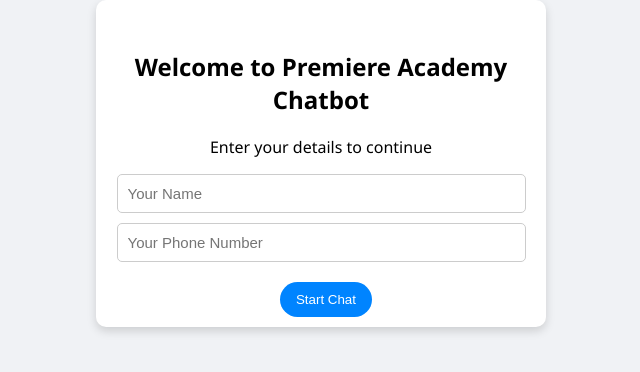
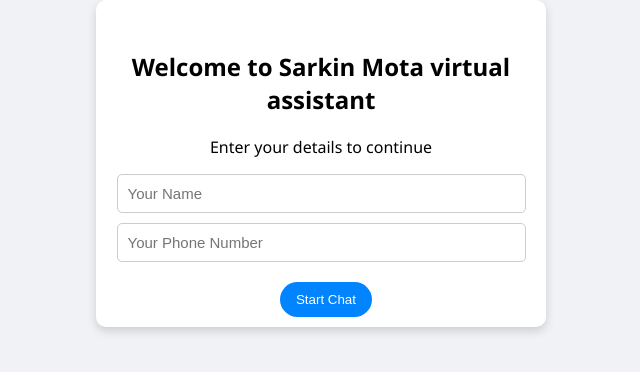
Before and after one commit to tuwasimon/premier, a Flask app: page /ui in a window 1280 px wide. Shown: the top 372 px of the page, without its empty margins (319-959 px from the left). Run offline with Flask 3, Linux system fonts and the light colour scheme.

Commit message:
Update chat.html

```diff
--- a/templates/chat.html
+++ b/templates/chat.html
@@ -3,7 +3,7 @@
 <head>
   <meta charset="UTF-8">
   <meta name="viewport" content="width=device-width, initial-scale=1.0">
-  <title>Premiere Academy Chatbot</title>
+  <title>Sarkin Mota</title>
   <style>
     body {
       font-family: "Segoe UI", Roboto, Helvetica, Arial, sans-serif;
@@ -151,7 +151,7 @@
 <body>
 
 <div id="user-info-form">
-  <h2>Welcome to Premiere Academy Chatbot</h2>
+  <h2>Welcome to Sarkin Mota virtual assistant</h2>
   <p>Enter your details to continue</p>
   <input type="text" id="user-name" placeholder="Your Name" required>
   <input type="tel" id="user-phone" placeholder="Your Phone Number" required>
```
